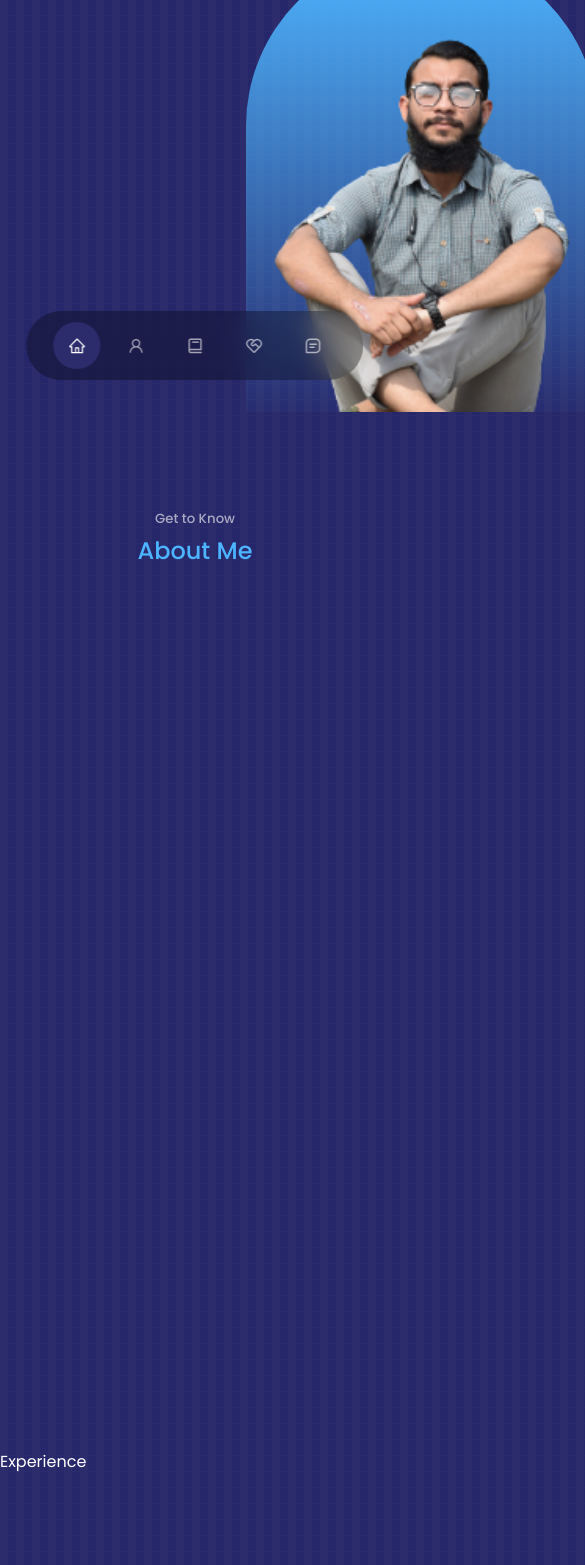
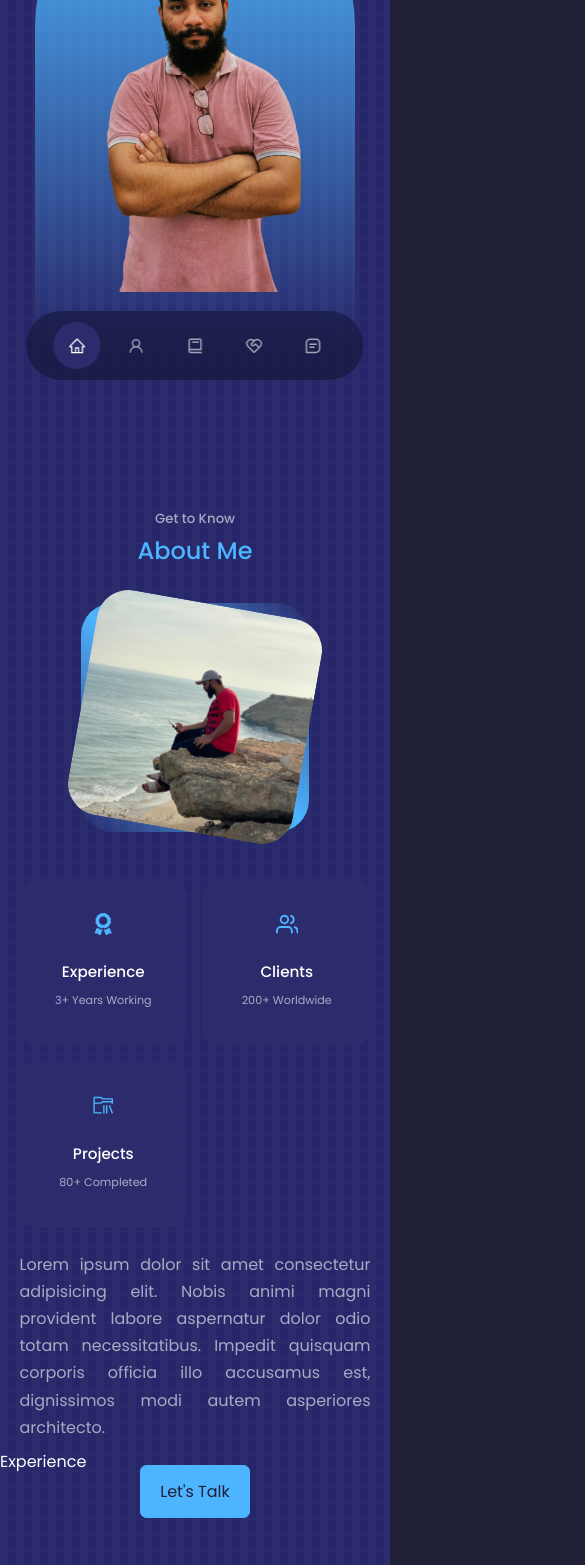
Before and after one commit to DivineDemon/react-portfolio, a React (Create React App) app in the folder frontend/: page / in a window 390 px wide. Shown: the part 432-1997 px from the top of the page, 585 px wide, since content can reach past the window. Built offline with nearby package versions, Linux system fonts and the light colour scheme.

Commit message:
Completed About Section :sparkles: :rocket:

```diff
--- a/frontend/src/components/about/About.jsx
+++ b/frontend/src/components/about/About.jsx
@@ -1,4 +1,9 @@
 import React from "react";
+import "./about.css";
+import ME from "../../assets/me-about.jpg";
+import { FaAward } from "react-icons/fa";
+import { FiUsers } from "react-icons/fi";
+import { VscFolderLibrary } from "react-icons/vsc";
 
 const About = () => {
   return (
@@ -9,10 +14,37 @@
       <div className="container about__container">
         <div className="about__me">
           <div className="about__me-image">
-
+            <img src={ME} alt="about" />
           </div>
         </div>
-        <div className="about__content"></div>
+        <div className="about__content">
+          <div className="about__cards">
+            <article className="about__card">
+              <FaAward className="about__icon" />
+              <h5>Experience</h5>
+              <small>3+ Years Working</small>
+            </article>
+            <article className="about__card">
+              <FiUsers className="about__icon" />
+              <h5>Clients</h5>
+              <small>200+ Worldwide</small>
+            </article>
+            <article className="about__card">
+              <VscFolderLibrary className="about__icon" />
+              <h5>Projects</h5>
+              <small>80+ Completed</small>
+            </article>
+          </div>
+          <p>
+            Lorem ipsum dolor sit amet consectetur adipisicing elit. Nobis animi
+            magni provident labore aspernatur dolor odio totam necessitatibus.
+            Impedit quisquam corporis officia illo accusamus est, dignissimos
+            modi autem asperiores architecto.
+          </p>
+          <a href="#contact" className="btn btn-primary">
+            Let's Talk
+          </a>
+        </div>
       </div>
     </section>
   );
--- a/frontend/src/components/about/about.css
+++ b/frontend/src/components/about/about.css
@@ -0,0 +1,110 @@
+.about__container {
+  display: grid;
+  grid-template-columns: 35% 50%;
+  gap: 15%;
+}
+
+.about__me {
+  width: 100%;
+  aspect-ratio: 1/1;
+  border-radius: 2rem;
+  background: linear-gradient(
+    45deg,
+    transparent,
+    var(--color-primary),
+    transparent
+  );
+  display: grid;
+  place-items: center;
+}
+
+.about__me-image {
+  border-radius: 2rem;
+  overflow: hidden;
+  transform: rotate(10deg);
+  transition: var(--transition);
+}
+
+.about__me-image:hover {
+  transform: rotate(0);
+}
+
+.about__cards {
+  display: grid;
+  grid-template-columns: repeat(3, 1fr);
+  gap: 1.5rem;
+}
+
+.about__card {
+  background: var(--color-bg-variant);
+  border: 1px solid transparent;
+  border-radius: 1rem;
+  padding: 2rem;
+  text-align: center;
+  transition: var(--transition);
+}
+
+.about__card:hover {
+  background: transparent;
+  border-color: var(--color-primary-variant);
+  cursor: default;
+}
+
+.about__icon {
+  color: var(--color-primary);
+  font-size: 1.4rem;
+  margin-bottom: 1rem;
+}
+
+.about__card h5 {
+  font-size: 0.95rem;
+}
+
+.about__card small {
+  font-size: 0.7rem;
+  color: var(--color-light);
+}
+
+.about__content p {
+  margin: 2rem 0 2.6rem;
+  color: var(--color-light);
+  text-align: justify;
+}
+
+/* MEDIA QUERIES (MEDIUM DEVICES) */
+@media screen and (max-width: 1024px) {
+  .about__container {
+    grid-template-columns: 1fr;
+    gap: 0;
+  }
+
+  .about__me {
+    width: 50%;
+    margin: 2rem auto 4rem;
+  }
+
+  .about__content p {
+    margin: 1rem 0 1.5rem;
+  }
+}
+
+/* MEDIA QUERIES (SMALL DEVICES) */
+@media screen and (max-width: 600px) {
+  .about__me {
+    width: 65%;
+    margin: 0 auto 3rem;
+  }
+
+  .about__cards {
+    grid-template-columns: 1fr 1fr;
+    gap: 1rem;
+  }
+
+  .about__content {
+    text-align: center;
+  }
+
+  .about__content p {
+    margin: 1.5rem 0;
+  }
+}
--- a/frontend/src/components/header/header.css
+++ b/frontend/src/components/header/header.css
@@ -42,11 +42,12 @@
   width: 22rem;
   height: 30rem;
   position: absolute;
-  left: calc(50% - 11rem);
+  left: 50%;
+  transform: translateX(-50%);
   margin-top: 4rem;
   border-radius: 12rem 12rem 0 0;
   overflow: hidden;
-  padding: 5rem 1.5rem 1.5rem 1.5rem;
+  /* padding: 5rem 1.5rem 1.5rem 1.5rem; */
 }
 
 /* SCROLL DOWN */
@@ -59,21 +60,34 @@
   font-size: 0.9rem;
 }
 
-/* MEDIA QUERIES (MEDIUM SCREENS) */
+/* MEDIA QUERIES (MEDIUM DEVICES) */
 @media screen and (max-width: 1024px) {
   header {
-    width: 68vh;
+    height: 68vh;
   }
 }
 
-/* MEDIA QUERIES (SMALL SCREENS) */
+/* MEDIA QUERIES (SMALL DEVICES) */
 @media screen and (max-width: 600px) {
   header {
-    width: 100vh;
+    height: 100vh;
+    padding-top: 4rem;
   }
 
   .header__socials,
   .scroll__down {
     display: none;
   }
+
+  .me {
+    width: 94%;
+    max-width: 20rem;
+    margin-top: 2.5rem;
+    justify-content: center;
+  }
+
+  .cta {
+    margin-top: 1.7rem;
+    gap: 1rem;
+  }
 }
```
Also changed, not shown: frontend/src/assets/me-about.jpg (added), frontend/src/assets/me.png.
